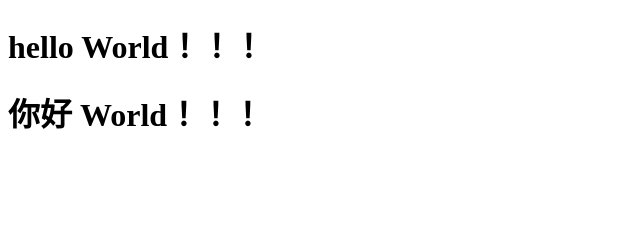
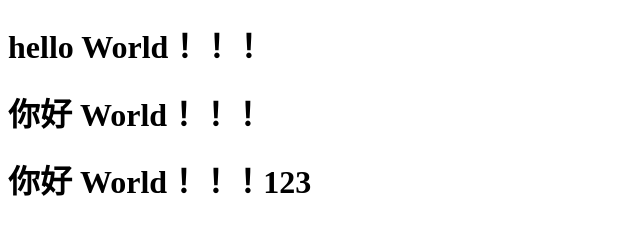
Before and after one commit to galway12/getStudy, a plain HTML site: page index.html in a window 1280 px wide. Shown: the whole page, without its empty margins (0-640 px from the left). Drawn offline with Linux system fonts and the light colour scheme.

Commit message:
提交到分支dev的123

```diff
--- a/index.html
+++ b/index.html
@@ -9,5 +9,6 @@
 <body>
     <h1>hello World！！！</h1>
     <h1>你好 World！！！</h1>
+    <h1>你好 World！！！123</h1>
 </body>
 </html>
```
